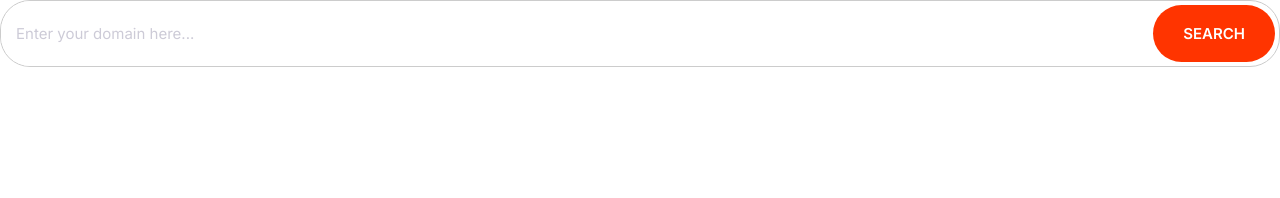
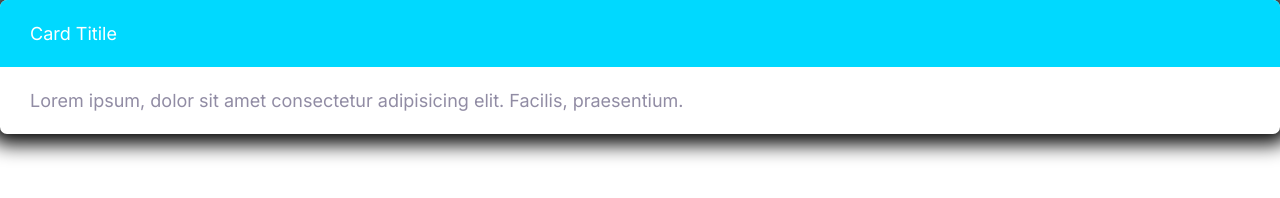
Before and after one commit to knight0809/kyro, a plain HTML site: page index.html in a window 1280 px wide. Drawn offline with Linux system fonts and the light colour scheme.

Commit message:
Build cards component.

```diff
--- a/css/styles.css
+++ b/css/styles.css
@@ -272,3 +272,24 @@ a {
     font-size: 1.5rem;
   }
 }
+
+/* Cards */
+.card {
+  border-radius: 7px;
+  box-shadow: 0 0 20px 10px #000;
+  overflow: hidden;
+}
+
+.card__header, .card__body {
+  padding: 2rem 3rem;
+}
+
+.card--primary .card__header {
+  background: var(--color-primary);
+  color: #fff;
+}
+
+.card--secondary .card__header {
+  background: var(--color-secondary);
+  color: #fff;
+}
--- a/index.html
+++ b/index.html
@@ -12,9 +12,11 @@
     <link rel="stylesheet" href="css/styles.css">
 </head>
 <body>
-    <div class="input-group">
-        <input type="text" class="input" placeholder="Enter your domain here...">
-        <button class="btn btn--accent">Search</button>
+    <div class="card card--secondary">
+        <header class="card__header">Card Titile</header>
+        <div class="card__body">
+            Lorem ipsum, dolor sit amet consectetur adipisicing elit. Facilis, praesentium.
+        </div>
     </div>
 </body>
 </html>
```
Also changed, not shown: components/cards.html (added, +6 -0 lines).
